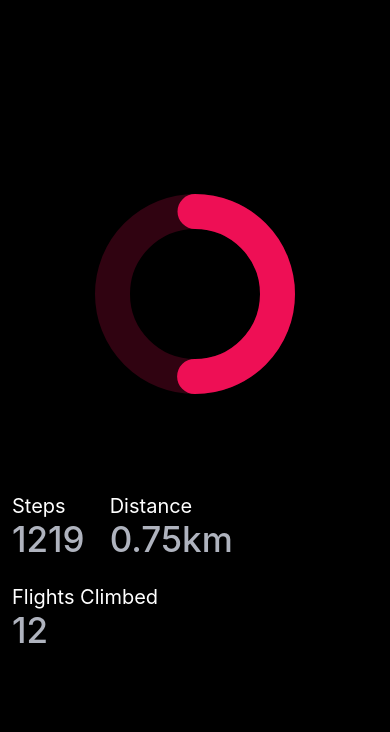
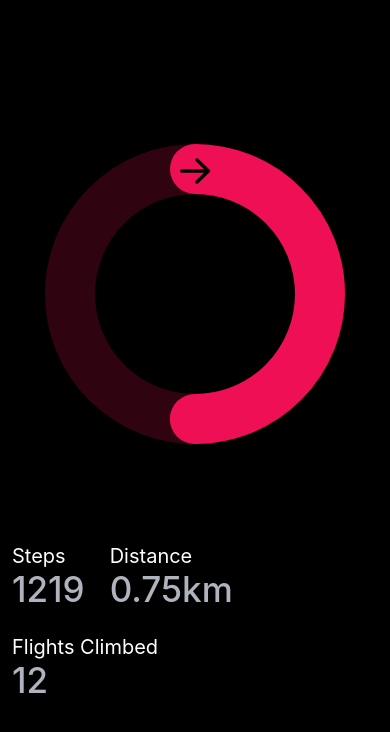
Before and after one commit to realhanzalah/fitnessapp, a React Native app: screen / in a window 390 px wide. Shown: the top 732 px of the page. Built offline with nearby package versions, Linux system fonts and the light colour scheme.

Commit message:
Arrow on Progress Ring

```diff
--- a/src/components/RingProgress.tsx
+++ b/src/components/RingProgress.tsx
@@ -6,6 +6,7 @@
     withTiming
 } from 'react-native-reanimated';
 import { useEffect } from 'react';
+import { AntDesign } from '@expo/vector-icons';
 
 const AnimatedCircle = Animated.createAnimatedComponent(Circle);
 
@@ -18,8 +19,8 @@
 const color = '#EE0F55';
 
 const RingProgress = ({
-  radius = 100,
-  strokeWidth = 35,
+  radius = 150,
+  strokeWidth = 50,
   progress = 0.5, // Default progress is set to 0.5 (50%)
 }: RingProgressProps) => {
   const innerRadius = radius - strokeWidth / 2;
@@ -69,6 +70,11 @@
           rotation="-90"
         />
       </Svg>
+      <AntDesign
+      name="arrowright"
+      size={strokeWidth * 0.8}
+      color="black"
+      style={{ position: 'absolute', alignSelf: 'center', top: strokeWidth * 0.1 }}/>
     </View>
   );
 };
```
